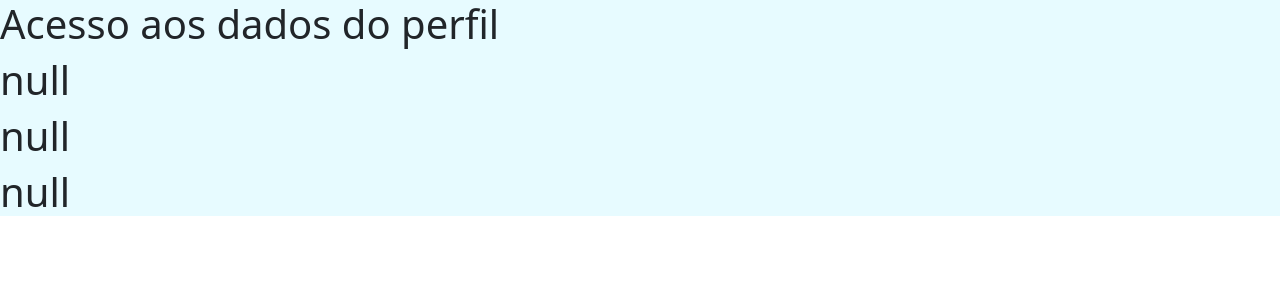
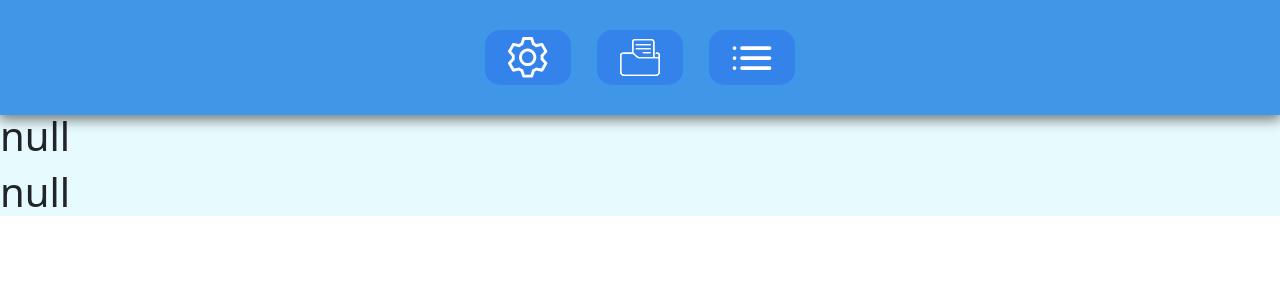
Before and after one commit to tiagolopesdev/using-github-api, a React (Create React App) app: page /profile in a window 1280 px wide. Shown: the top 300 px of the page. Built offline with nearby package versions, Linux system fonts and the light colour scheme.

Commit message:
Feat - buttons added at navbar component

```diff
--- a/src/components/navbar/index.jsx
+++ b/src/components/navbar/index.jsx
@@ -1,47 +1,62 @@
 import './style.css';
+import ListIcon from '../../assets/list.svg';
 import ProfileIcon from '../../assets/profile.svg';
 import SettingsIcon from '../../assets/settings.svg';
+import { ModalComponent } from '../modal';
+import Button from '@mui/material/Button';
+import { Link } from 'react-router-dom';
 
-export const NavBar = ({children, props}) => {
+export const NavBar = () => {
 
     return (
         <div style={{
-            'position': 'fixed',
-            'display': 'grid',
+            position: 'fixed',
+            display: 'grid',
             width: '100%',
             height: '115px',
             left: '0px',
             top: '0px',
             background: '#4097E7',
-            'boxShadow': '0px 4px 12px 1px rgba(0, 0, 0, 0.5)',
+            boxShadow: '0px 4px 12px 1px rgba(0, 0, 0, 0.5)',
         }}>
             <div
                 style={{
                     display: 'flex',
-                    justifyContent: 'center',
+                    justifyContent: 'center'
                 }}
             >
-                <img src={SettingsIcon} alt='Icon profile page' style={{ width: '40px', margin: '15px' }}/>
-                <img src={ProfileIcon} alt='Icon profile page' style={{ width: '40px', margin: '15px' }}/>
+                <ModalComponent>
+                    <img src={SettingsIcon} alt='Icon profile page' style={{ width: '40px', margin: '15px' }} />
+                </ModalComponent>
+                <Link to='/profile' style={{
+                    alignSelf: 'center',
+                    borderRadius: '15px',
+                    backgroundColor: '#114df545',
+                    marginLeft: '2%'
+                }}>
+                    <Button
+                        style={{
+                            height: '55px'
+                        }}
+                    >
+                        <img src={ProfileIcon} alt='Icon profile page' style={{ width: '40px', margin: '15px' }} />
+                    </Button>
+                </Link>
+                <Link to='/' style={{
+                    alignSelf: 'center',
+                    borderRadius: '15px',
+                    backgroundColor: '#114df545',
+                    marginLeft: '2%'
+                }}>
+                    <Button
+                        style={{
+                            height: '55px'
+                        }}
+                    >
+                        <img src={ListIcon} alt='Icon profile page' style={{ width: '40px', margin: '15px' }} />
+                    </Button>
+                </Link>
             </div>
-
-            {/* <img
-                src={props?.avatar_url}
-                className='imgStyle'
-                alt='img profile'
-            />
-
-            {children}
-
-            <p style={{
-                'position': 'absolute',
-                'width': '160%',
-                'marginTop': '40px',
-                'fontSize': '25px',
-                'color': '#FFFFFF',
-            }}>
-                Repositórios: {props?.public_repos}
-            </p> */}
         </div >
     );
 }
--- a/src/pages/displayAllRepositories/index.tsx
+++ b/src/pages/displayAllRepositories/index.tsx
@@ -63,18 +63,7 @@ export const DisplayAllRepositories = () => {
   return (
     <div className="App">
       <div>
-        <NavBar props={user} >
-          <div>
-            <Input
-              placeholder='Digite o nume do usuário'
-              onChange={(e: any) => setNickName(e.target.value)}
-            />
-            <Button
-              diplaytext={'Search'}
-              onClick={() => getAllRepositories(nickname)}
-            />
-          </div>
-        </NavBar>
+        <NavBar />
       </div>
 
       <div style={{
--- a/src/pages/profile/index.tsx
+++ b/src/pages/profile/index.tsx
@@ -1,4 +1,5 @@
-import { useContext, useEffect, useState } from "react";
+import { useContext, useEffect } from "react";
+import { NavBar } from "../../components/navbar";
 import { UserProfileContext } from "../../context/user";
 
 export const Profile = () => {
@@ -17,6 +18,7 @@ export const Profile = () => {
 
     return (
         <>
+            <NavBar />
             <h1>Acesso aos dados do perfil</h1>
             <div>
                 <h1>{user?.name}</h1>
```
Also changed, not shown: src/assets/list.svg (added).
